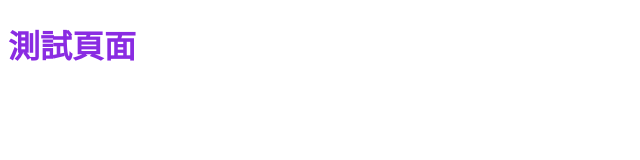
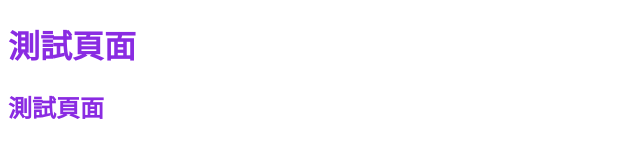
Before and after one commit to iclai/web, a plain HTML site: page index.html in a window 1280 px wide. Shown: the whole page, without its empty margins (0-640 px from the left). Drawn offline with Linux system fonts and the light colour scheme.

Commit message:
新增文字

```diff
--- a/index.html
+++ b/index.html
@@ -9,6 +9,7 @@
 
 <body>
     <h1>測試頁面</h1>
+    <h2>測試頁面</h2>
 </body>
 
 </html>
```
